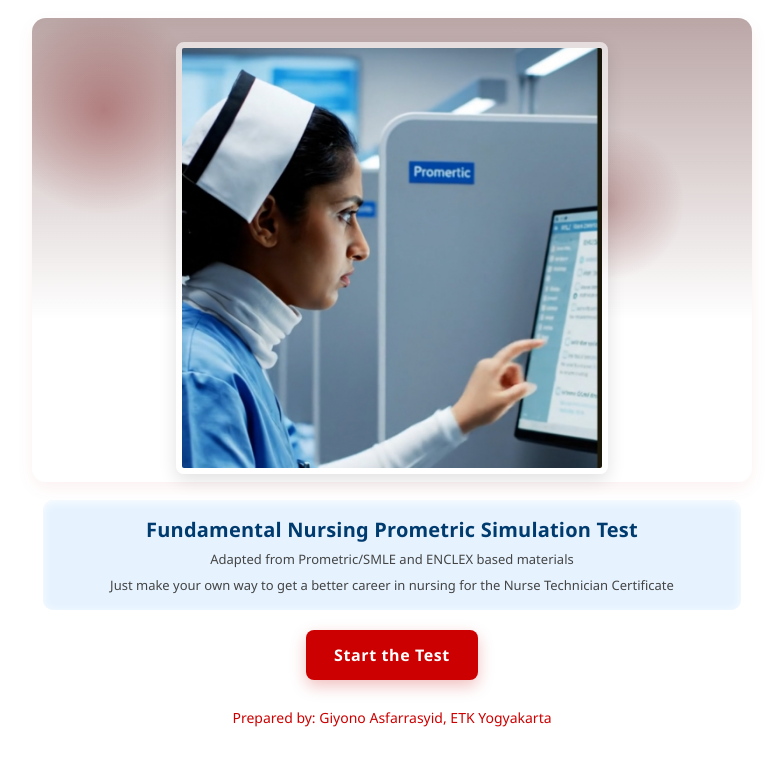
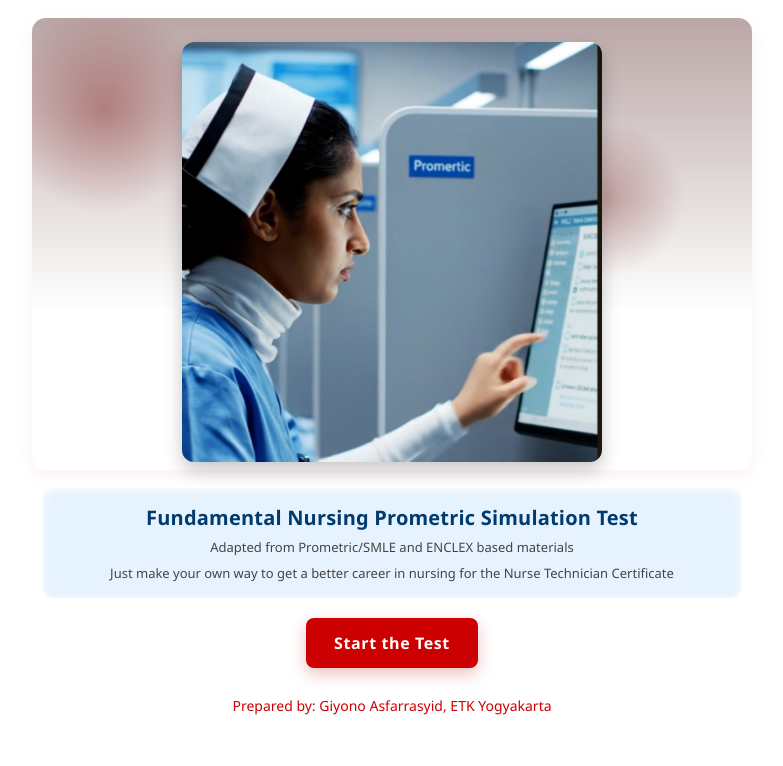
Before and after one commit to gyoutrain-lab/nursing-prometric-test-simulation1, a plain HTML site: page index.html in a window 1280 px wide. Shown: the whole page, without its empty margins (248-1031 px from the left). Drawn offline with Linux system fonts and the light colour scheme.

Commit message:
Update index.html

```diff
--- a/index.html
+++ b/index.html
@@ -56,12 +56,17 @@
     .thumb{
       width:75%;
       max-width:420px;
-      aspect-ratio: 1 / 1; /* forces square */
-      object-fit: cover;
+      aspect-ratio:1/1;
+      object-fit:cover;
       display:block;
-      border-radius:8px;
-      box-shadow: 0 6px 18px rgba(0,0,0,0.12);
-      border: 6px solid rgba(255,255,255,0.6);
+      border-radius:12px;
+      /* embossing seamless look */
+      box-shadow:
+        inset 0 3px 6px rgba(255,255,255,0.55),
+        inset 0 -3px 6px rgba(0,0,0,0.28),
+        0 8px 18px rgba(0,0,0,0.22);
+      border:0;
+      background:#fff;
     }
 
     .title-box{
```
